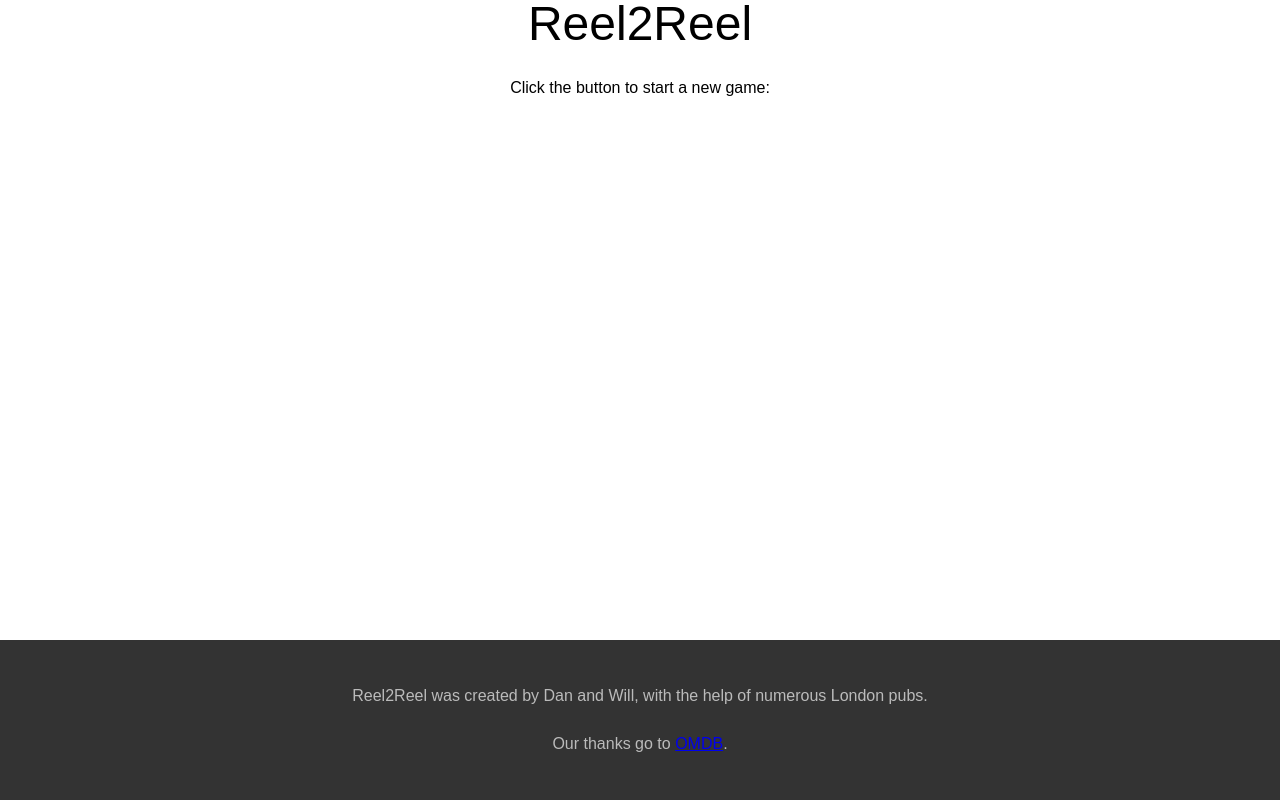
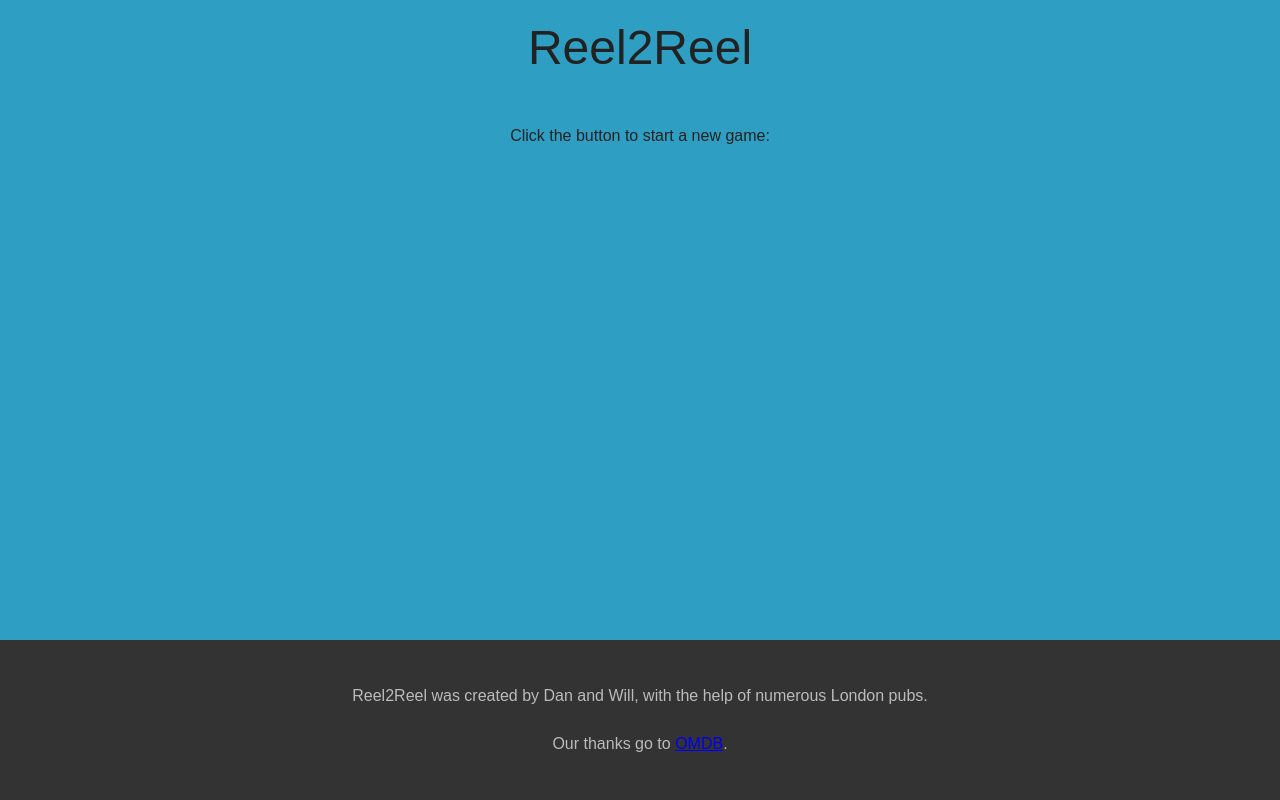
Before and after one commit to danieljones740/Reel2Reel, a PHP site: page / in a window 1280 px wide. Run offline with PHP 8.4, Linux system fonts and the light colour scheme.

Commit message:
Basic colours added

```diff
--- a/stylesheets/styles.css
+++ b/stylesheets/styles.css
@@ -1,16 +1,19 @@
 
 html {
-    font: normal 16px Arial, sans-serif;
+    font: normal 1em Arial, sans-serif;
     height: 100%;
 }
 
 body {
     height: 100%;
+    background-color: #2e9fc3;
+    color: #222;
 }
 
 header {
     text-align: center;
-    font-size: 300%;
+    padding: 0.5em 0;
+    font-size: 3em;
 }
 
 .page-wrap {
```
